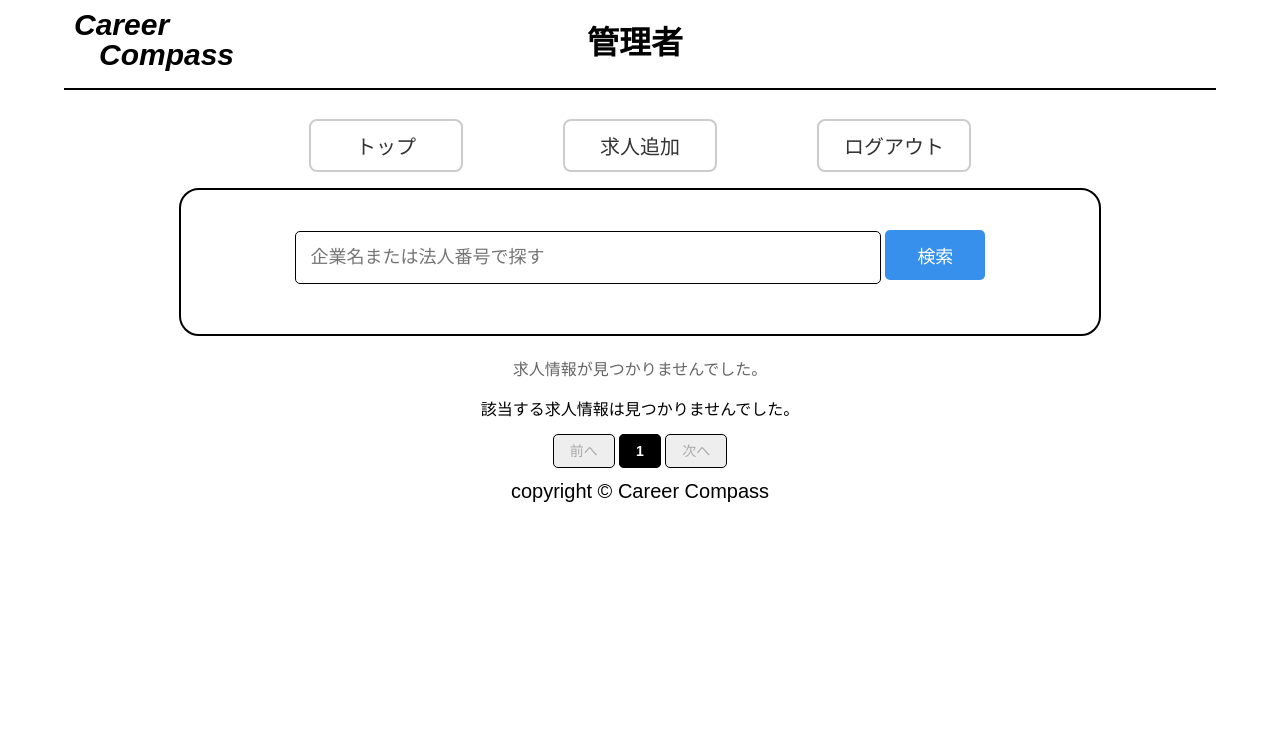
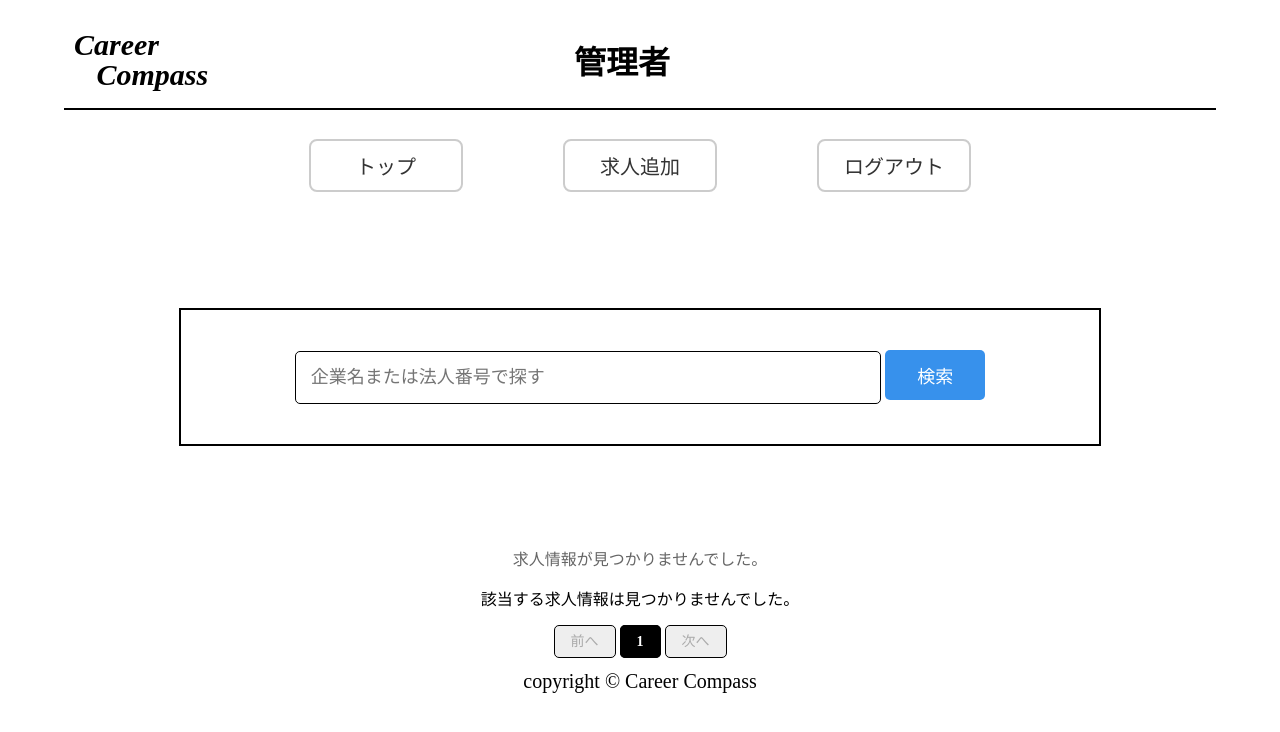
Before and after one commit to ktq2390330/CareerCompass, a Django app: page /search/ in a window 1280 px wide. Shown: the top 732 px of the page. Run offline with Django 5.2, Linux system fonts and the light colour scheme; the visitor is signed in with stand-in values (Sample User, id 1); data that the repository does not hold is empty; some libraries are stand-ins or nearby versions.

Commit message:
cssへんこうｍ

```diff
--- a/CCapp/static/css/adm_dashboard.css
+++ b/CCapp/static/css/adm_dashboard.css
@@ -10,11 +10,11 @@
     background-color: #ffffff;
     border: 2px solid #000000;
     padding: 40px;
-    border-radius: 20px;
     max-width: 100%; /* 幅を画面にフィットさせる */
     box-sizing: border-box; /* padding含めた幅制御 */
     text-align: center;
     margin: 0 auto;
+    margin: 100px auto; /* 上下に100pxの余白、左右は自動で中央揃え */
 }
 
 /* 検索バー */
--- a/CCapp/static/css/adm_post_list.css
+++ b/CCapp/static/css/adm_post_list.css
@@ -1,17 +1,8 @@
-/* 共通のスタイル */
-body {
-    font-family: Arial, sans-serif;
-    background-color: white;
-    margin: 0 auto; /* 左右中央揃え */
-    padding: 0;
-}
-
 /* コンテナ */
 .container {
     width: 80%;
-    max-width: 1000px; /* 最大幅を設定 */
-    margin: 0 auto; /* 左右中央揃え */
-    padding: 0 20px;
+    margin-left: auto;
+    margin-right: auto;
 }
 
 /* 検索バー */
@@ -19,12 +10,11 @@
     background-color: #ffffff;
     border: 2px solid #000000;
     padding: 40px;
-    border-radius: 20px;
     max-width: 100%; /* 幅を画面にフィットさせる */
     box-sizing: border-box; /* padding含めた幅制御 */
     text-align: center;
-    margin: 0 auto; /* 中央揃え */
-    display: block; /* 確実に中央に配置されるように */
+    margin: 0 auto;
+    margin: 100px auto; /* 上下に100pxの余白、左右は自動で中央揃え */
 }
 
 .search-field input[type="text"] {
@@ -33,9 +23,8 @@
     border: 1px solid #000000;
     border-radius: 5px;
     font-size: 18px;
-    min-width: 150px; /* 最小幅を設定 */
-    box-sizing: border-box; /* ボックスモデル調整 */
-    margin-bottom: 10px; /* 下に少しスペースを追加 */
+    min-width: 150px;
+    box-sizing: border-box;
 }
 
 .search-field button {
--- a/CCapp/templates/adm_edit_post.html
+++ b/CCapp/templates/adm_edit_post.html
@@ -90,9 +90,11 @@
             <tr>
                 <th><label for="id_welfare">福利厚生:</label></th>
                 <td>
+                    <div class="checkbox-options">
                     {% for option in form.welfare %}
                         <div>{{ option.tag }} {{ option.choice_label }}</div>
                     {% endfor %}
+                    </div>
                 </td>
             </tr>
             <tr>
--- a/CCapp/templates/adm_post_list.html
+++ b/CCapp/templates/adm_post_list.html
@@ -37,7 +37,7 @@
                             <button type="submit" class="delete-btn">求人削除</button>
                         </form>
                         <!-- 求人編集ボタン -->
-                        <a href="#">
+                        <a href="{% url 'CCapp:edit_job' job.id %}">
                             <button type="button">求人編集</button>
                         </a>
                     </div>
```
Also changed, not shown: CCapp/static/css/adm_edit_post.css (+11 -11 lines), CCapp/templates/soliloquizing_self_analy.html (+0 -8 lines).
